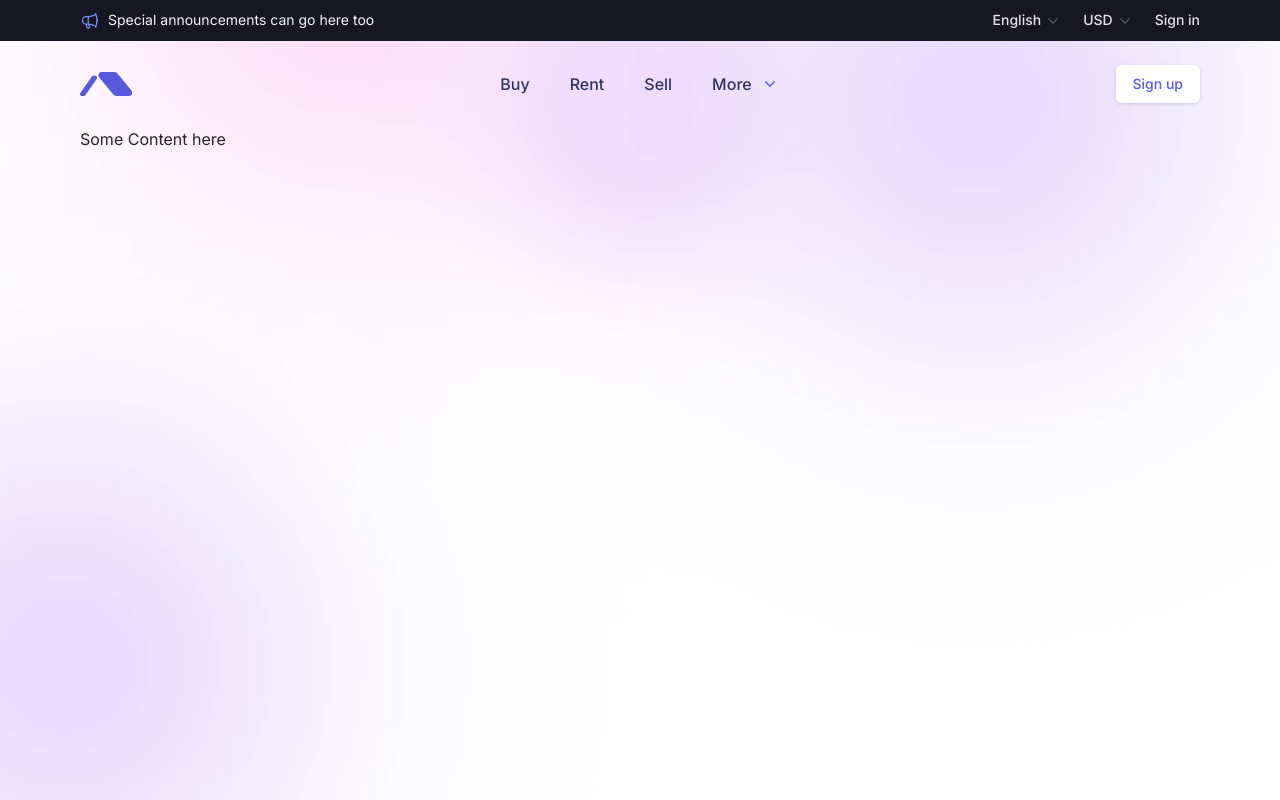
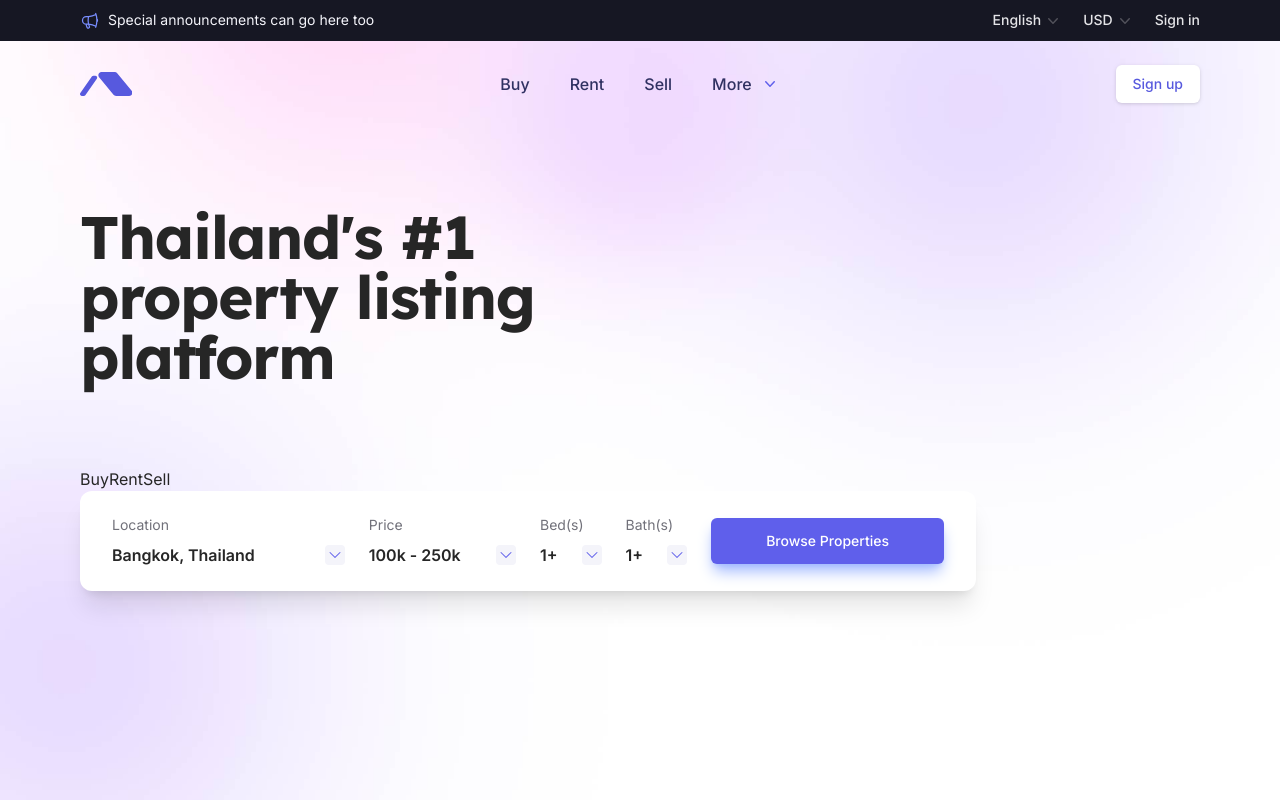
Before and after one commit to jstnmthw/real-estate-app, a Next.js app in the folder frontend/: page / in a window 1280 px wide. Built offline with nearby package versions, Linux system fonts and the light colour scheme.

Commit message:
updates: front page and start of search bar

```diff
--- a/frontend/app/page.tsx
+++ b/frontend/app/page.tsx
@@ -2,13 +2,34 @@
 
 import React from 'react';
 import Header from '@/components/Header';
+import { classNames } from '@/helpers/utilites';
+import { Lexend } from '@next/font/google';
+import HeroSearchBar from '@/components/HeroSearchBar';
+
+const lexend = Lexend({
+  variable: '--font-inter',
+  subsets: ['latin'],
+});
 
 export default function Page() {
   return (
     <>
       <div className="pointer-events-none absolute inset-0 -z-10 bg-main bg-cover"></div>
       <Header />
-      <main className="container">Some Content here</main>
+      <main className="container">
+        {/* Hero */}
+        <div
+          className={classNames(
+            lexend.className,
+            'max-w-full py-20 text-3xl font-bold tracking-tight md:max-w-xl lg:text-6xl',
+          )}
+        >
+          Thailand&apos;s #1 property listing platform
+        </div>
+        <div className="max-w-4xl">
+          <HeroSearchBar />
+        </div>
+      </main>
     </>
   );
 }
--- /dev/null
+++ b/frontend/components/HeroSearchBar.tsx
@@ -0,0 +1,59 @@
+import { FC } from 'react';
+import { ChevronDownIcon } from '@heroicons/react/24/solid';
+
+const HeroSearchBar: FC = () => {
+  return (
+    <>
+      <div>
+        <button type="button">Buy</button>
+        <button type="button">Rent</button>
+        <button type="button">Sell</button>
+      </div>
+      <div className="flex grid flex-col items-center gap-4 rounded-xl bg-white px-8 py-6 shadow-xl md:grid-cols-10 md:gap-6">
+        <div className="col-span-full md:col-span-3">
+          <div className="mb-2 text-sm text-zinc-500">Location</div>
+          <div className="group flex cursor-pointer items-center justify-between text-left font-semibold">
+            Bangkok, Thailand
+            <div className="rounded bg-lavender-50 p-0.5 text-lavender-500 transition-all group-hover:bg-lavender-100">
+              <ChevronDownIcon className="h-4 w-4" />
+            </div>
+          </div>
+        </div>
+        <div className="col-span-full md:col-span-2">
+          <div className="mb-2 text-sm text-zinc-500">Price</div>
+          <div className="group flex cursor-pointer items-center justify-between text-left font-semibold">
+            100k - 250k
+            <div className="rounded bg-lavender-50 p-0.5 text-lavender-500 transition-all group-hover:bg-lavender-100">
+              <ChevronDownIcon className="h-4 w-4" />
+            </div>
+          </div>
+        </div>
+        <div className="col-span-1">
+          <div className="mb-2 text-sm text-zinc-500">Bed(s)</div>
+          <div className="group flex cursor-pointer items-center justify-between text-left font-semibold">
+            1+
+            <div className="rounded bg-lavender-50 p-0.5 text-lavender-500 transition-all group-hover:bg-lavender-100">
+              <ChevronDownIcon className="h-4 w-4" />
+            </div>
+          </div>
+        </div>
+        <div className="col-span-1">
+          <div className="mb-2 text-sm text-zinc-500">Bath(s)</div>
+          <div className="group flex cursor-pointer items-center justify-between text-left font-semibold">
+            1+
+            <div className="rounded bg-lavender-50 p-0.5 text-lavender-500 transition-all group-hover:bg-lavender-100">
+              <ChevronDownIcon className="h-4 w-4" />
+            </div>
+          </div>
+        </div>
+        <div className="col-span-3 mt-3 md:mt-0">
+          <button className="w-full items-center justify-center whitespace-nowrap rounded-md border border-transparent bg-lavender-500 px-6 py-3 text-sm font-medium text-white shadow-lg shadow-lavender-300 hover:bg-lavender-600 hover:text-lavender-50">
+            Browse Properties
+          </button>
+        </div>
+      </div>
+    </>
+  );
+};
+
+export default HeroSearchBar;
```
